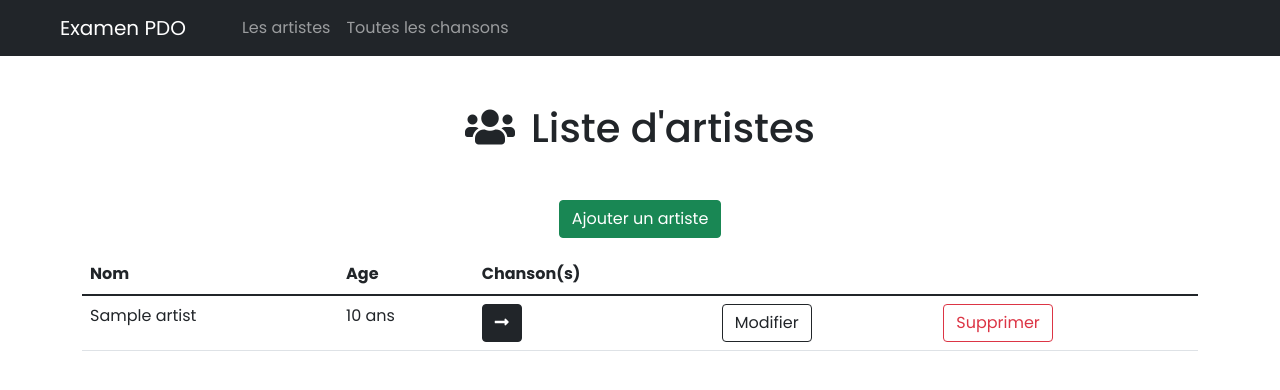
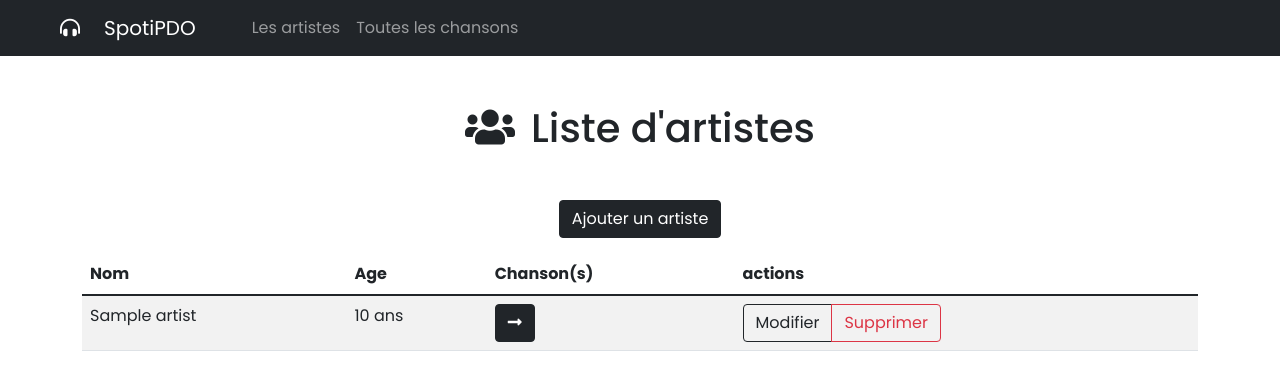
Before and after one commit to hillaz-jb/examPDO, a PHP site: page /list-artists.php in a window 1280 px wide. Shown: the top 390 px of the page. Run offline with PHP 8.4, Linux system fonts and the light colour scheme; tables that the repository leaves empty or names only in its code hold one stand-in row (values such as "Sample post").

Commit message:
update front

```diff
--- a/EcAbstractConnectToDb.php
+++ b/EcAbstractConnectToDb.php
@@ -4,11 +4,10 @@ class EcAbstractConnectToDb
 {
     private PDO $pdo;
 
-
-    public function connection(string $dbName): void
+    public function connection(string $dbName = 'exam_pdo'): void
     {
         try {
-            $this->pdo = new PDO('mysql:host=localhost;dbname=' . $dbName, 'root', '');
+            $this->pdo = new PDO("mysql:host=localhost;dbname=$dbName", 'root', '');
         } catch (Exception $e) {
             echo $e->getMessage();
         }
@@ -21,8 +20,4 @@ class EcAbstractConnectToDb
     {
         return $this->pdo;
     }
-
-
-
-
 }
--- a/EcArtist.php
+++ b/EcArtist.php
@@ -2,7 +2,8 @@
 
 class EcArtist extends EcAbstractConnectToDb
 {
-    public function selectAllSortByName(): array{
+    public function selectAllSortByName(): array
+    {
         $query = 'SELECT * FROM artist ORDER BY `name` ASC ';
         $resultats = $this->getPdo()->query($query);
         return $resultats->fetchAll(PDO::FETCH_ASSOC);
--- a/ep-footer.php
+++ b/ep-footer.php
@@ -3,6 +3,8 @@
 
 </footer>
 <!-- JavaScript Bundle with Popper -->
-<script src="https://cdn.jsdelivr.net/npm/bootstrap@5.1.3/dist/js/bootstrap.bundle.min.js" integrity="sha384-ka7Sk0Gln4gmtz2MlQnikT1wXgYsOg+OMhuP+IlRH9sENBO0LRn5q+8nbTov4+1p" crossorigin="anonymous"></script>
+<script src="https://cdn.jsdelivr.net/npm/bootstrap@5.1.3/dist/js/bootstrap.bundle.min.js"
+        integrity="sha384-ka7Sk0Gln4gmtz2MlQnikT1wXgYsOg+OMhuP+IlRH9sENBO0LRn5q+8nbTov4+1p"
+        crossorigin="anonymous"></script>
 
 </html>
--- a/ep-navbar.php
+++ b/ep-navbar.php
@@ -2,21 +2,25 @@
 <html lang="fr">
 <head>
     <meta charset="UTF-8">
-    <title>PHP PDO</title>
-    <link href="https://cdn.jsdelivr.net/npm/bootstrap@5.1.3/dist/css/bootstrap.min.css" rel="stylesheet" integrity="sha384-1BmE4kWBq78iYhFldvKuhfTAU6auU8tT94WrHftjDbrCEXSU1oBoqyl2QvZ6jIW3" crossorigin="anonymous">
+    <title>SpotiPDO</title>
+    <link href="https://cdn.jsdelivr.net/npm/bootstrap@5.1.3/dist/css/bootstrap.min.css" rel="stylesheet"
+          integrity="sha384-1BmE4kWBq78iYhFldvKuhfTAU6auU8tT94WrHftjDbrCEXSU1oBoqyl2QvZ6jIW3" crossorigin="anonymous">
     <link rel="preconnect" href="https://fonts.googleapis.com">
     <link rel="preconnect" href="https://fonts.gstatic.com" crossorigin>
-    <link href="https://fonts.googleapis.com/css2?family=Poppins:ital,wght@0,100;0,200;0,300;0,400;0,500;0,600;0,700;0,800;0,900;1,400&display=swap" rel="stylesheet">
+    <link href="https://fonts.googleapis.com/css2?family=Poppins:ital,wght@0,100;0,200;0,300;0,400;0,500;0,600;0,700;0,800;0,900;1,400&display=swap"
+          rel="stylesheet">
     <link rel="stylesheet" type="text/css" media="screen" href="assets/css/style.css">
-    <link rel="stylesheet" href="https://use.fontawesome.com/releases/v5.15.4/css/all.css" integrity="sha384-DyZ88mC6Up2uqS4h/KRgHuoeGwBcD4Ng9SiP4dIRy0EXTlnuz47vAwmeGwVChigm" crossorigin="anonymous">
+    <link rel="stylesheet" href="https://use.fontawesome.com/releases/v5.15.4/css/all.css"
+          integrity="sha384-DyZ88mC6Up2uqS4h/KRgHuoeGwBcD4Ng9SiP4dIRy0EXTlnuz47vAwmeGwVChigm" crossorigin="anonymous">
 
 </head>
 <body>
 <header>
     <nav class="navbar navbar-expand-lg navbar-dark bg-dark">
         <div class="container-fluid">
-                <a class="navbar-brand mx-5" href="index.php">Examen PDO</a>
-                <button class="navbar-toggler" type="button" data-bs-toggle="collapse" data-bs-target="#navbarText" aria-controls="navbarText" aria-expanded="false" aria-label="Toggle navigation">
+            <a class="navbar-brand mx-5" href="index.php"><i class="fas fa-headphones-alt me-4"></i>SpotiPDO</a>
+            <button class="navbar-toggler" type="button" data-bs-toggle="collapse" data-bs-target="#navbarText"
+                    aria-controls="navbarText" aria-expanded="false" aria-label="Toggle navigation">
                 <span class="navbar-toggler-icon"></span>
             </button>
             <div class="collapse navbar-collapse" id="navbarText">
--- a/list-artists.php
+++ b/list-artists.php
@@ -7,47 +7,62 @@ include 'EcArtist.php';
 $navArtists = true;
 
 $artistTable = new EcArtist();
-$artistTable->connection('exam_pdo');
+$artistTable->connection();
 $allArtists = $artistTable->selectAllSortByName();
 ?>
     <main class="container">
         <section>
             <h1 class="text-center my-5"><i class="fas fa-users me-3"></i>Liste d'artistes</h1>
-            <div class="text-center mb-3"><a href="form-artist.php" class="btn btn-success">Ajouter un artiste</a></div>
+            <div class="text-center mb-3"><a href="form-artist.php" class="btn btn-dark">Ajouter un artiste</a></div>
             <?php
-                if (isset($_GET['update'])) {
-                    echo '<div class="text-center text-success fw-3 mb-3">l\'artiste a bien été modifié.</div>';
-                }
+            if (isset($_GET['update'])) {
+                echo '<div class="text-center text-success fw-3 mb-3">L\'artiste a bien été modifié.</div>';
+            }
+            if (isset($_GET['delete-artist'])) {
+                echo '<div class="text-center text-success fw-3 mb-3">L\'artiste a bien été supprimé !</div>';
+            }
             ?>
-            <table class="table">
+            <table class="table table-striped">
                 <thead>
                 <tr>
                     <th scope="col">Nom</th>
                     <th scope="col">Age</th>
                     <th scope="col">Chanson(s)</th>
-                    <th scope="col"></th>
+                    <th scope="col">actions</th>
                 </tr>
                 </thead>
                 <tbody>
                 <?php
-                foreach($allArtists as $artist){
+                foreach ($allArtists as $artist) {
                     ?>
                     <tr>
                         <td><?php echo $artist['name'] ?></td>
                         <td><?php echo $artist['age'] ?> ans</td>
-                        <td><a class="btn btn-dark" href="songs-artist.php?id=<?php echo $artist['id'] ?>"><i class="fas fa-long-arrow-alt-right"></i></a></td>
-                        <td><a href="form-artist.php?id=<?php echo $artist['id']?>" class="btn btn-outline-dark">Modifier</a></td>
-                        <td><button class="btn btn-outline-danger" data-bs-toggle="modal" data-bs-target="#<?php echo 'modal'.$artist['id']?>">Supprimer</button>
-                            <div class="modal fade" id="<?php echo 'modal'.$artist['id']?>" tabindex="-1" aria-labelledby="modalLabel" aria-hidden="true">
+                        <td><a class="btn btn-dark" href="songs-artist.php?id=<?php echo $artist['id'] ?>"><i
+                                        class="fas fa-long-arrow-alt-right"></i></a></td>
+                        <td>
+                            <div class="btn-group" role="group" aria-label="Basic outlined">
+                                <a href="form-artist.php?id=<?php echo $artist['id'] ?>" class="btn btn-outline-dark">Modifier</a>
+                                <button class="btn btn-outline-danger" data-bs-toggle="modal"
+                                        data-bs-target="#<?php echo 'modal' . $artist['id'] ?>">Supprimer
+                                </button>
+                            </div>
+                            <div class="modal fade" id="<?php echo 'modal' . $artist['id'] ?>" tabindex="-1"
+                                 aria-labelledby="modalLabel" aria-hidden="true">
                                 <div class="modal-dialog">
                                     <div class="modal-content">
                                         <div class="modal-header">
-                                            <h5 class="modal-title" id="modalLabel">Supprimer l'artiste "<?php echo $artist['name']?>" et toutes ses chansons ?</h5>
-                                            <button type="button" class="btn-close" data-bs-dismiss="modal" aria-label="Close"></button>
+                                            <h5 class="modal-title" id="modalLabel">Supprimer l'artiste
+                                                "<?php echo $artist['name'] ?>" et toutes ses chansons ?</h5>
+                                            <button type="button" class="btn-close" data-bs-dismiss="modal"
+                                                    aria-label="Close"></button>
                                         </div>
                                         <div class="modal-footer">
-                                            <a href="delete.php?id-artist=<?php echo $artist['id']?>" class="btn btn-danger">Supprimer</a>
-                                            <button type="button" class="btn btn-primary" data-bs-dismiss="modal" aria-label="Close">Retour</button>
+                                            <a href="delete.php?id-artist=<?php echo $artist['id'] ?>"
+                                               class="btn btn-danger">Supprimer</a>
+                                            <button type="button" class="btn btn-primary" data-bs-dismiss="modal"
+                                                    aria-label="Close">Retour
+                                            </button>
                                         </div>
                                     </div>
                                 </div>
--- a/list-songs.php
+++ b/list-songs.php
@@ -9,7 +9,7 @@ include 'EcTools.php';
 $navSongs = 'active';
 
 $songTable = new EcSong();
-$songTable->connection('exam_pdo');
+$songTable->connection();
 
 
 $field = '';
--- a/update-artist.php
+++ b/update-artist.php
@@ -5,7 +5,7 @@ include 'EcArtist.php';
 
 if (isset($_GET['id'])) {
     $artist = new EcArtist();
-    $artist->connection('exam_pdo');
-    $artist->updateArtist($_GET['id'], $_POST['name'], $_POST['age'] );
+    $artist->connection();
+    $artist->updateArtist($_GET['id'], $_POST['name'], $_POST['age']);
     header('location: list-artists.php?update=success');
 }
```
Also changed, not shown: EcSong.php (+4 -3 lines), EcTools.php (+4 -4 lines), delete-artist.php (deleted, +0 -21 lines), delete.php (+11 -12 lines), form-artist.php (+9 -4 lines), index.php (+6 -1 lines), songs-artist.php (+27 -17 lines), assets/img/music.jpg (added). Lines whose indentation alone changed are shown as unchanged.
